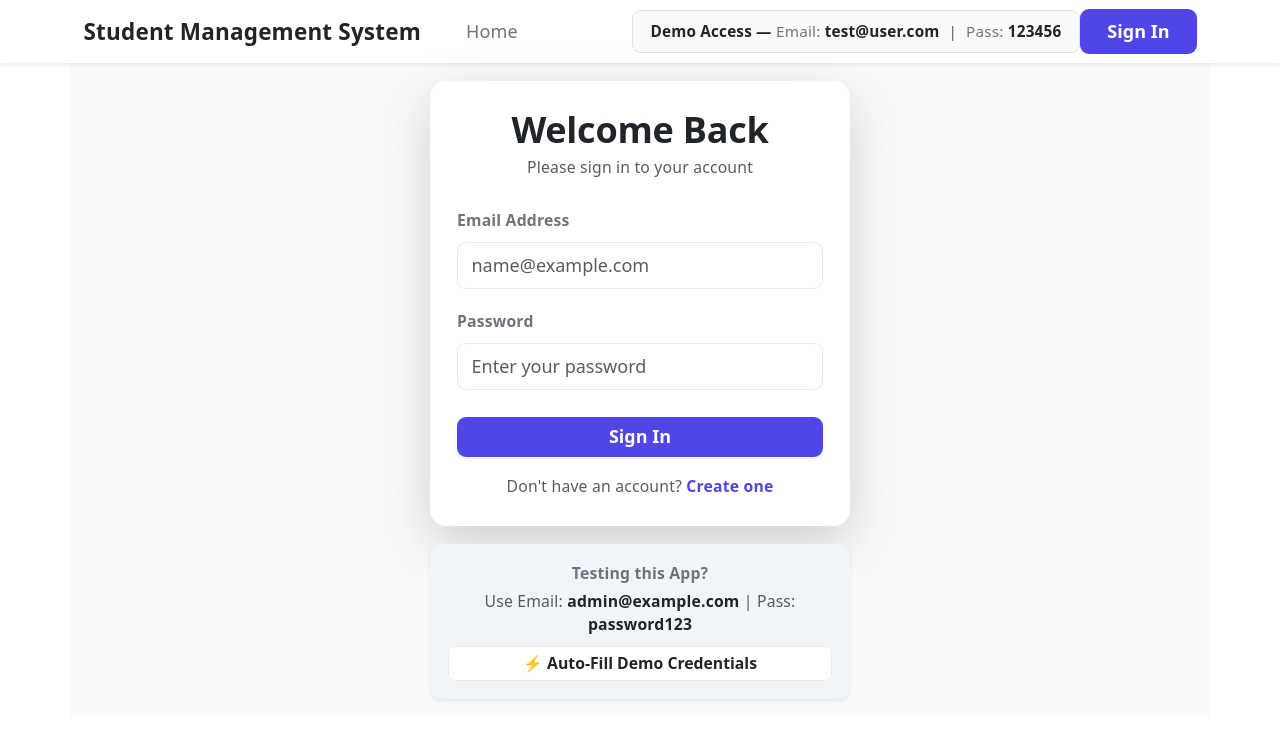
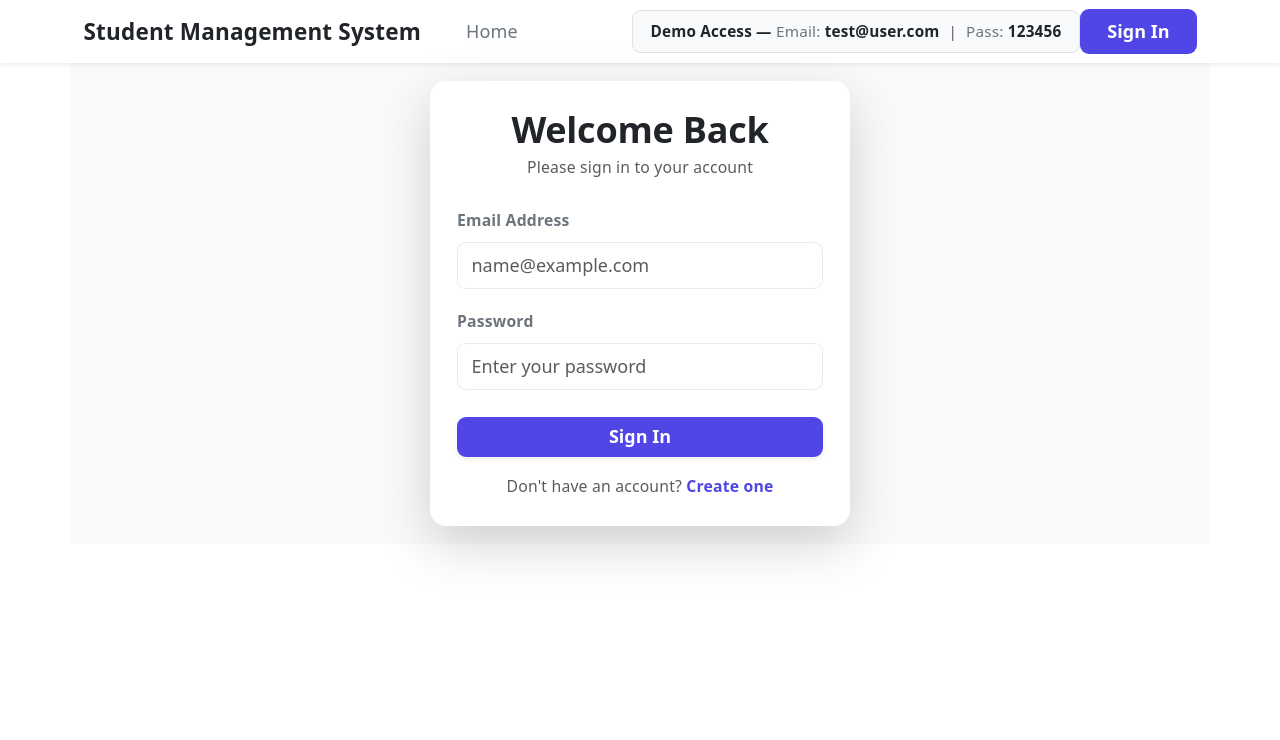
Before and after one commit to MisbahNazir-1/Student-Management-System, a React (Vite) app in the folder frontend/: page /login in a window 1280 px wide. Shown: the top 740 px of the page. Built offline with nearby package versions, Linux system fonts and the light colour scheme.

Commit message:
demo credentail updated

```diff
--- a/frontend/src/pages/login.jsx
+++ b/frontend/src/pages/login.jsx
@@ -9,9 +9,6 @@ const LoginPage = () => {
     const [loading, setLoading] = useState(false);
     const [message, setMessage] = useState(null);
 
-    // Hardcoded demo credentials matching your database records
-    const DEMO_EMAIL = "admin@example.com";
-    const DEMO_PASSWORD = "password123";
 
     // Dynamic input handler
     const handleChange = (e) => {
@@ -127,25 +124,6 @@ const LoginPage = () => {
                     </Form>
                 </Card.Body>
             </Card>
-
-            {/* Premium Demo Badge Helper Box underneath the card */}
-            <Card
-                className="mt-3 p-3 border-0 shadow-sm w-100 text-center"
-                style={{ maxWidth: "420px", borderRadius: "12px", backgroundColor: "#f1f5f9" }}
-            >
-                <p className="text-secondary small fw-bold mb-1 uppercase tracking-wide">Testing this App?</p>
-                <div className="text-muted small mb-2">
-                    Use Email: <strong className="text-dark">{DEMO_EMAIL}</strong> | Pass: <strong className="text-dark">{DEMO_PASSWORD}</strong>
-                </div>
-                <Button
-                    variant="outline-secondary"
-                    size="sm"
-                    onClick={handleAutoFillDemo}
-                    className="fw-semibold rounded-2 py-1 bg-white text-dark border-light-subtle"
-                >
-                    ⚡ Auto-Fill Demo Credentials
-                </Button>
-            </Card>
         </Container>
     );
 };
```
